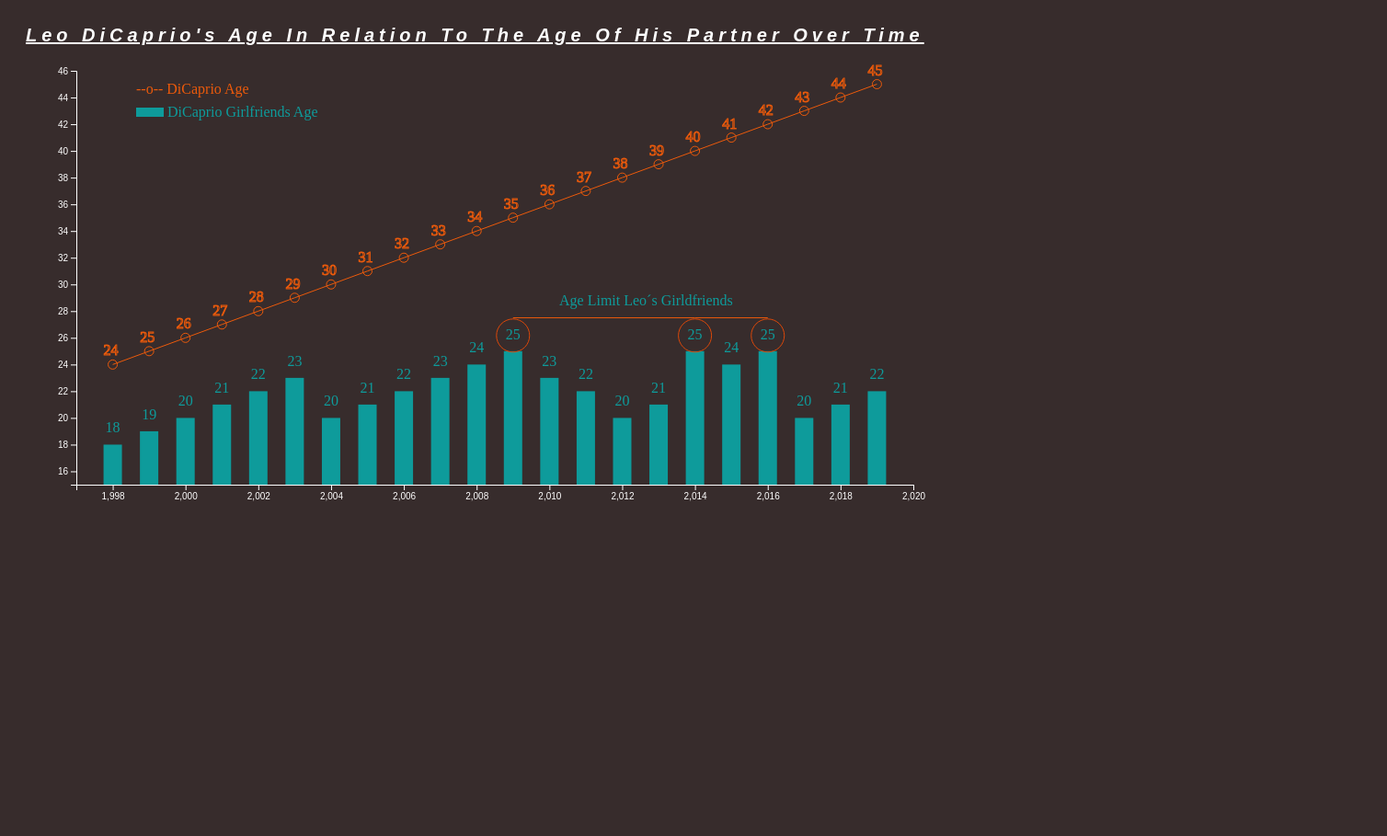
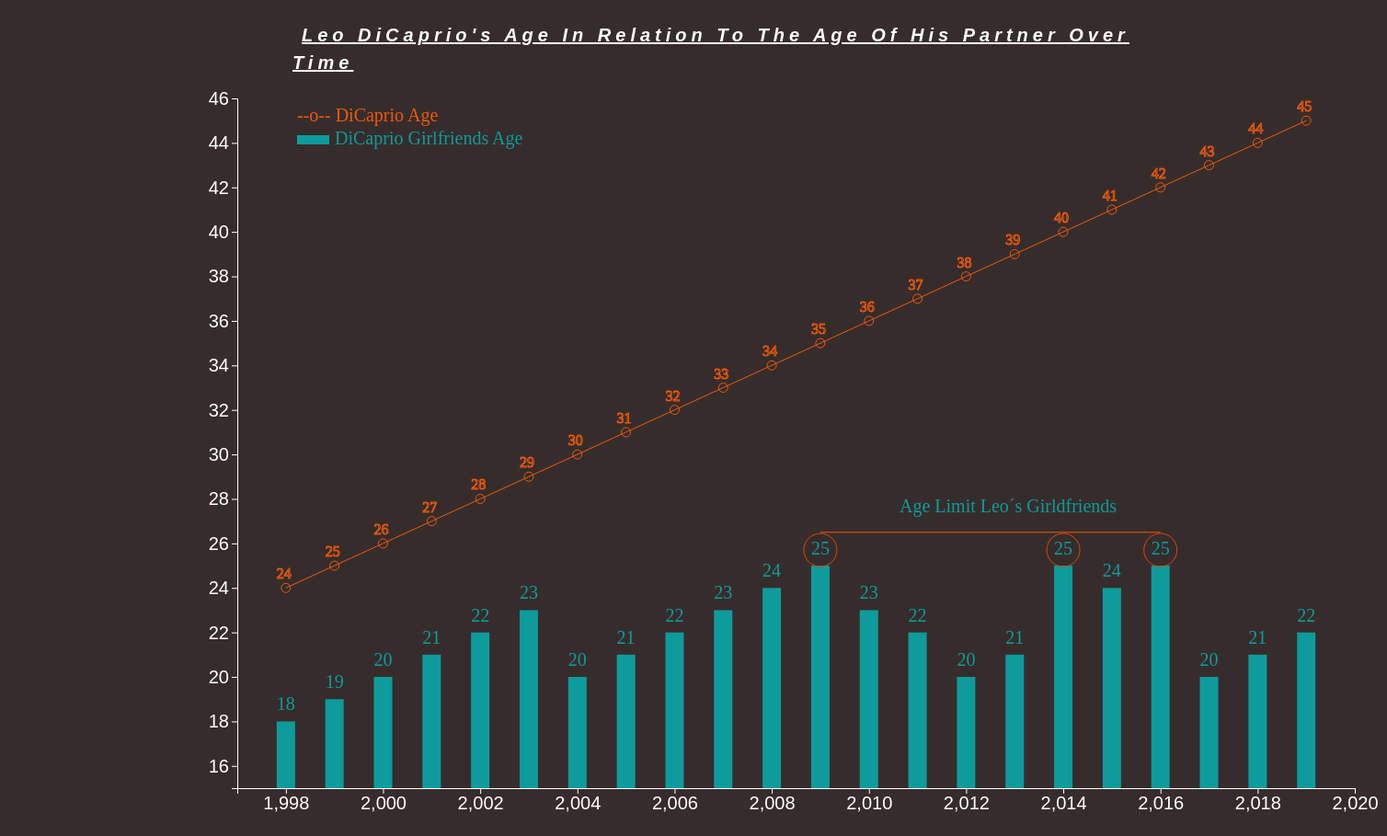
Before and after one commit to Prilom/Prilom-pablo-rilo-D3.js_Modern_Exploration_Visualization, a plain HTML site: page practia_2-opcional/index.html in a window 1280 px wide. Shown: the whole page at 92% size, 1508 px wide, since content can reach past the window. Before the commit the page ends 800 px from the top, so only its background shows below. Drawn offline with nearby package versions, Linux system fonts and the light colour scheme.

Commit message:
no message

```diff
--- a/practia_2-opcional/main.js
+++ b/practia_2-opcional/main.js
@@ -3,13 +3,13 @@ const diCaprioBirthYear = 1974;
 const age = function(year) { return year - diCaprioBirthYear}
 const today = new Date().getFullYear()
 const ageToday = age(today)
-const width = 1000
-const height = 500
+const width = 1500
+const height = 800
 const margin = {
     top:10,
     bottom: 40,
-    left:75,
-    right: 15
+    left:250,
+    right: 35
 }
 let max = 0 //constante con la que calcularemos las novias con mayor edad
 // ----------------------------------------------------------
@@ -60,19 +60,19 @@ function legendCreate(group) {
     group.append("text")
         .attr("class","womanGroup")
         .text("DiCaprio Girlfriends Age")
-        .attr("x", 99)
+        .attr("x", 106)
         .attr("y", 50)
     group.append("rect")
         .attr("class","womanGroup")
         .attr("x", 65)
         .attr("y", 40)
-        .attr("width", 30)
+        .attr("width", 35)
         .attr("height", 10)
     group.append("text")
         .text("Age Limit Leo´s Girldfriends")
         .attr("class", "womanGroup")
-        .attr("x", 525)
-        .attr("y", 255)
+        .attr("x", 720)
+        .attr("y", 450)
 
 
 }
@@ -88,8 +88,8 @@ function womanCreate(group) {
     group.append("text")
             .text(d=>d.age)
             .attr("class",d=>d.name)
-            .attr("x", d => x(d.year)-8)
-            .attr("y", d => y(d.age)-13)
+            .attr("x", d => x(d.year)-10)
+            .attr("y", d => y(d.age)-12)
             .attr("height", d => height - margin.bottom - margin.top - y(d.age) )
             .attr("width", 20)
 
@@ -142,7 +142,7 @@ d3.csv("data.csv").then(data =>{
         .attr("id", "line")
         .attr("d", d3.line()
         .x(d => x(d.year))
-        .y(d => y(27.5)))
+        .y(d => y(26.5)))
 
 
     //Hacemos data binding y Hacemos la llamada a la función que crea los objetos de las novias
--- a/practia_2-opcional/style.css
+++ b/practia_2-opcional/style.css
@@ -10,7 +10,7 @@
     text-transform:capitalize;
     text-indent:10px;
     padding-top:10px ;
-    padding-left:10px ;
+    padding-left:310px ;
     text-align:left;
    }
 #line {
@@ -19,11 +19,13 @@
 }
 
 .womanGroup {
-    fill :rgb(14, 155, 155)
+    fill :rgb(14, 155, 155);
+    font-size:20px;
 }
 
 .diCaprioGroup {
-    fill :rgb(236, 90, 11)
+    fill :rgb(236, 90, 11);
+    font-size:20px;
 }
 
 .body {
@@ -32,6 +34,7 @@
 
 .axis {
     color: white;
+    font-size:20px;
 }
 
 .tooltip {
@@ -39,15 +42,11 @@
     pointer-events: none;
     background:rgb(55, 44, 44);
     color: #fff;
-  }
-
-.grid {
-    stroke: lightgrey;
-        stroke-opacity: 0.7;
-        shape-rendering: crispEdges;
+    font-size:20px;
   }
 
   .task {
     stroke:rgb(220, 72, 9);
-    fill:none
+    fill:none;
+    font-size:20px;
 }
```
